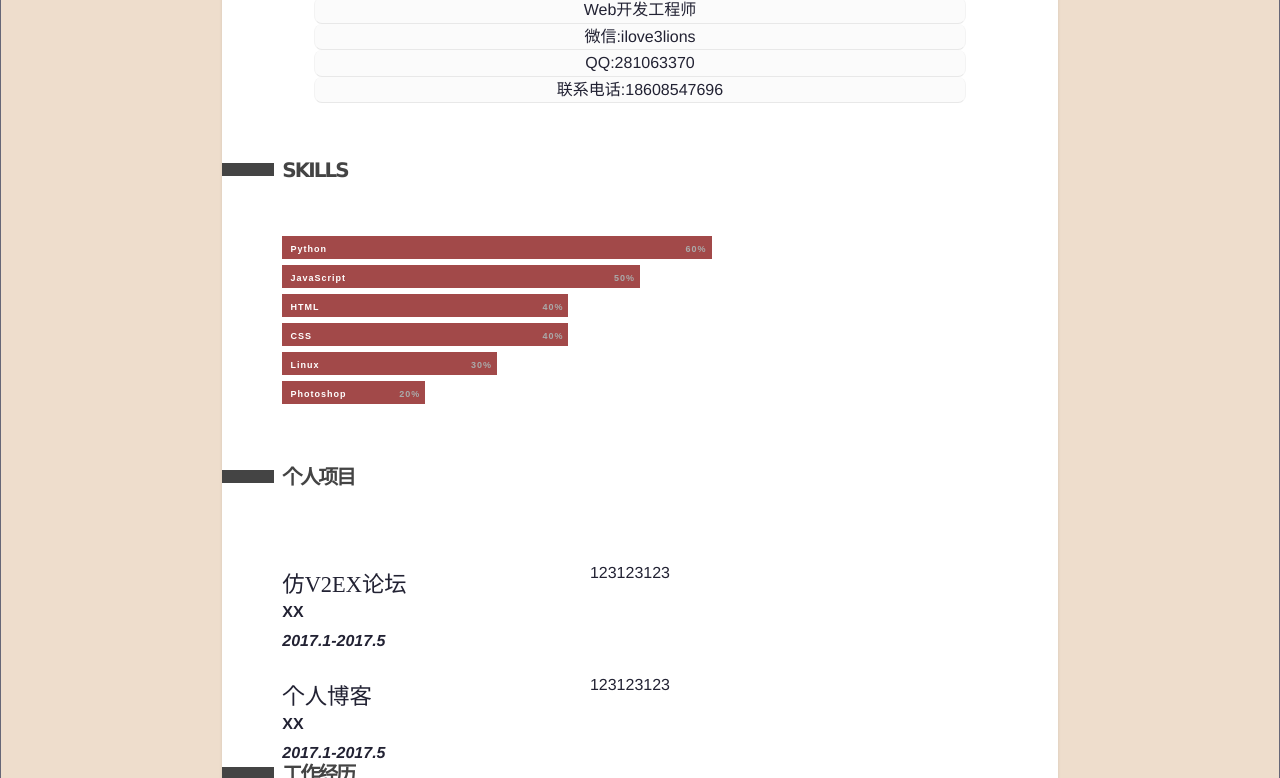
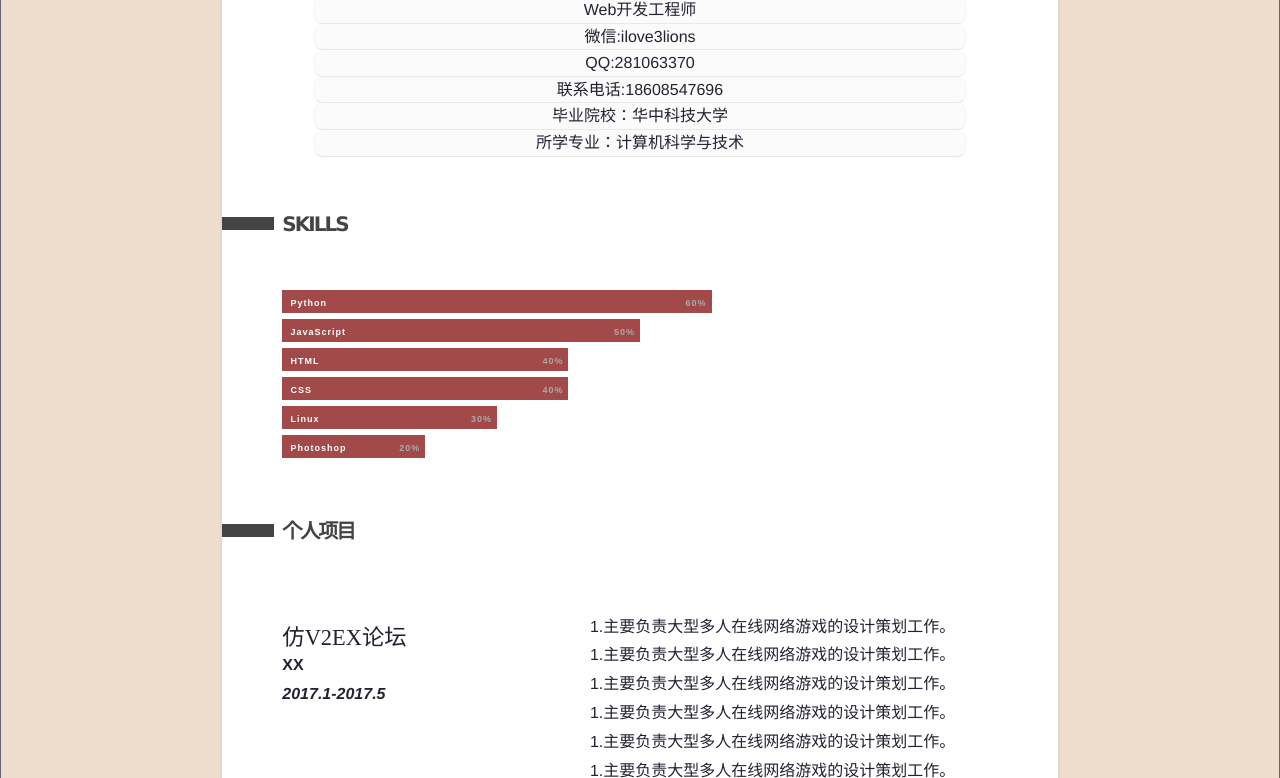
Before and after one commit to ilove3lions/myilove3lions, a plain HTML site: page about.html in a window 1280 px wide. Shown: the part 522-1300 px from the top of the page. Drawn offline with Linux system fonts and the light colour scheme.

Commit message:
20170406

```diff
--- a/about.html
+++ b/about.html
@@ -45,6 +45,12 @@
     <p>
     联系电话:18608547696
   </p>
+      <p>
+    毕业院校：华中科技大学
+  </p>
+      <p>
+    所学专业：计算机科学与技术
+  </p>
 
 </div><!--end bio-->
 
@@ -78,17 +84,27 @@
       <h4>XX</h4>
       <h5>2017.1-2017.5</h5>
     </div>
-    <p>123123123</p>
-  </li>
+	    <p>
+	    1.主要负责大型多人在线网络游戏的设计策划工作。<br>
+	    1.主要负责大型多人在线网络游戏的设计策划工作。<br>
+	    1.主要负责大型多人在线网络游戏的设计策划工作。<br>
+	    1.主要负责大型多人在线网络游戏的设计策划工作。<br>
+	    1.主要负责大型多人在线网络游戏的设计策划工作。<br>
+	    1.主要负责大型多人在线网络游戏的设计策划工作。<br>
+	    1.主要负责大型多人在线网络游戏的设计策划工作。<br>
+	    </p>
 </ul><!--end jobs-->
 <ul id="jobs">
   <li>
     <div class="details">
-      <h3>个人博客</h3>
-      <h4>XX</h4>
+      <h3>Flask个人社交博客</h3>
       <h5>2017.1-2017.5</h5>
     </div>
-    <p>123123123</p>
+    <p>1.实现了用户注册，登录功能。<br>
+    1.实现了发表、删除博客等功能，支持Markdown。<br>
+    2.运用Bootstrap设计响应式页面布局。<br>
+    3.后端框架为Flask。<br>
+    4.部署在Heroku上，地址：lxflaskblog.herokuapp.com。<br>
   </li>
 </ul><!--end jobs-->
 <!--EXPERIENCE TITLE-->
@@ -109,16 +125,17 @@
 </p>
   </li>
 </ul><!--end jobs-->
-<div class="clear"></div><h2 id="learn" class="sectionHead">教育背景</h2>
-
+<!-- <div class="clear"></div><h2 id="learn" class="sectionHead">教育背景</h2>
+ -->
 <!--EDUCATION-->
-<ul id="schools">
+<!-- <ul id="schools">
   <li>
     <div>
       <h3>华中科技大学</h3>
     </div>
   </li>
-</ul><!--end schooling-->
+</ul> -->
+<!--end schooling-->
 
 
 
--- a/styles/color.css
+++ b/styles/color.css
@@ -4,11 +4,11 @@ body {
 }
 a:link {
   color: #445;
-  background-color: #eb6;
+/*  background-color: #eb6;*/
 }
 a:visited {
   color: #345;
-  background-color: #eb6;
+/*  background-color: #eb6;*/
 }
 a:hover {
   color: #667;
--- a/styles/style.css
+++ b/styles/style.css
@@ -190,7 +190,7 @@ ul#jobs li p,
 ul#schools li > p,
 ul#recommends li > p {float: right; width: 57%; margin-bottom: 25px;}
 
-.details h5 {font-style: italic;}
+.details h5 {font-style: italic;margin: 0px auto 40px;}
 
 /* ------------------------*/
 /*---COPYRIGHT STUFF------*/
```
Also changed, not shown: contact.html (+1 -1 lines), index.html (+6 -7 lines), 1 other file.
